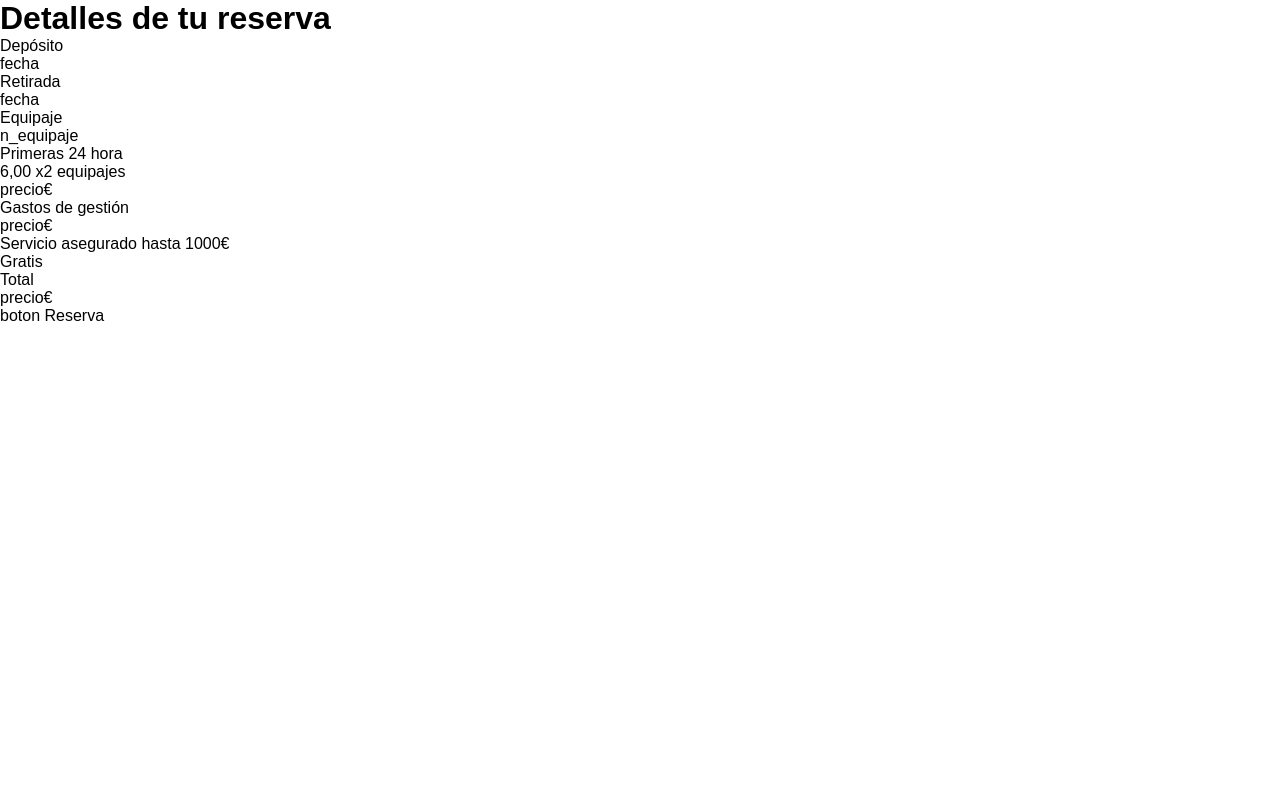
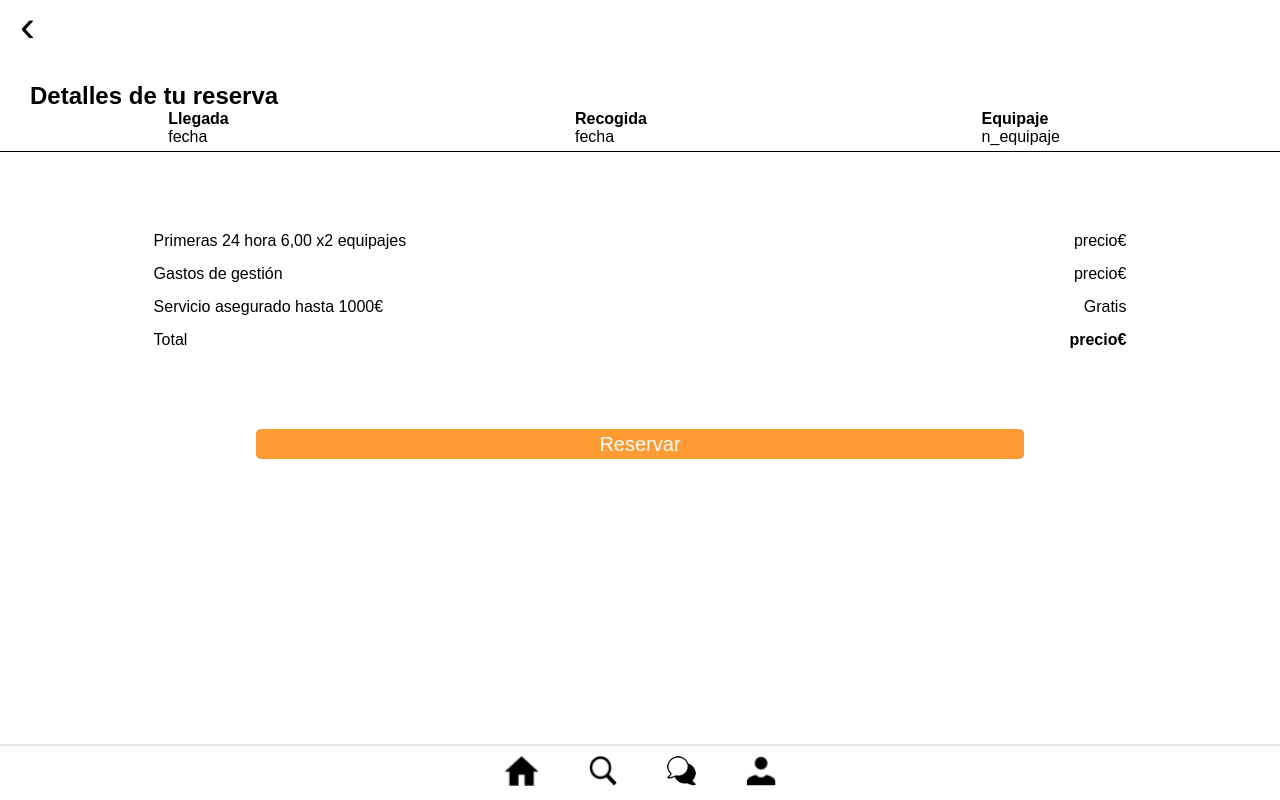
Before and after one commit to paulabenitoc/finalProject-maleteo, a React (Vite) app: page /pasarelareserva in a window 1280 px wide. Built offline with nearby package versions, Linux system fonts and the light colour scheme; a web font is replaced by a local one.

Commit message:
pasarela

```diff
--- a/src/pages/Reserva/ficha.jsx
+++ b/src/pages/Reserva/ficha.jsx
@@ -24,7 +24,7 @@ export default function Ficha() {
 
 
         <>
-
+            <div className='contenedor-ficha'>
                 <Slider2 characters={characters} />
 
                 <section className='chars_usuario'>
@@ -69,10 +69,12 @@ export default function Ficha() {
                 <section className='texto'>
                     <p className='texto_1'>Habitación espaciada a 15 minutos del centro de madrid y a 5 minutos de la Linea 1. Además ofrezco infromacion turística personalizada.</p>
                 </section>
-            <Link to='/thanks' className='button'>
+
+                <Link to='/pasarelaReserva' className='button'>
                     <button className='button_1'>Reservar Ahora</button>
                 </Link>
 
+            </div>
         </>
     )
 }
--- a/src/pages/Reserva/pasarelaReserva.jsx
+++ b/src/pages/Reserva/pasarelaReserva.jsx
@@ -1,39 +1,59 @@
 import React from 'react'
+import { Link } from 'react-router-dom';
+import Nav from '../../components/nav/nav';
+import Volver from '../../components/Volver/Volver';
 
 export default function PasarelaReserva() {
     return (
         <>
-            <h1>Detalles de tu reserva</h1>
-            <div>
-                <p>Depósito</p>
-                <p>fecha</p>
-                <p>Retirada</p>
-                <p>fecha</p>
-                <p>Equipaje</p>
-                <p>n_equipaje</p>
-            </div>
-            <div>
-                <div>
-                    <p>Primeras 24 hora</p>
-                    <p>6,00 x2 equipajes</p>
-                    <p>precio€</p>
+            <Volver />
+            <section className='contenedor-pasarela'>
+                <div className='contenedor-titulo'>
+                    <h1> <strong>Detalles de tu reserva </strong></h1>
+                    <section className='contenedor-titulo_s'>
+                        <div className='titulo-p'>
+                            <p className='texto-tp'><strong>Llegada</strong></p>
+                            <p className='texto-tp'>fecha</p>
+                        </div>
+                        <div className='titulo-p'>
+                            <p className='texto-tp'><strong>Recogida</strong></p>
+                            <p className='texto-tp'>fecha</p>
+                        </div>
+                        <div className='titulo-p'>
+                            <p className='texto-tp'><strong>Equipaje</strong></p>
+                            <p className='texto-tp'>n_equipaje</p>
+                        </div>
+                    </section>
                 </div>
-                <div>
-                    <p>Gastos de gestión</p>
-                    <p>precio€</p>
+                <hr className='line'></hr>
+
+                <div className='contenedor-precios'>
+                    <div className='precio'>
+                        <p className='texto-p'>Primeras 24 hora 6,00 x2 equipajes</p>
+                        <p className='texto-p_1'>precio€</p>
+                    </div>
+                    <div className='precio'>
+                        <p className='texto-p'>Gastos de gestión</p>
+                        <p className='texto-p_1'>precio€</p>
+                    </div>
+                    <div className='precio'>
+                        <p className='texto-p'>Servicio asegurado hasta 1000€</p>
+                        <p className='texto-p_1'>Gratis</p>
+                    </div>
+                    <div className='precio'>
+                        <p className='texto-p'>Total</p>
+                        <p className='texto-p_1'><strong>precio€</strong></p>
+                    </div>
+
                 </div>
-                <div>
-                    <p>Servicio asegurado hasta 1000€</p>
-                    <p>Gratis</p>
+
+                <div className='boton-pasarela'>
+                    <Link to='/thanks' className='button'>
+                        <button className='button_1'>Reservar</button>
+                    </Link>
                 </div>
-                <div>
-                    <p>Total</p>
-                    <p>precio€</p>
-                </div>
-            </div>
-            <div>
-                <p>boton Reserva</p>
-            </div>
+            </section>
+            <Nav className='navi'></Nav>
         </>
 
     )
--- a/src/pages/Reserva/style.css
+++ b/src/pages/Reserva/style.css
@@ -169,9 +169,10 @@
 
 /* ESTO ES EL CSS DE PAGINA FICHA */
 
-.chars_ficha_conteneder {
+
+.contenedor-ficha {
     display: flex;
-    height: 840px;
+    height: 860px;
     flex-wrap: wrap;
 }
 
@@ -290,45 +291,89 @@
 .button {
     display: flex;
     justify-content: center;
-    margin-top: 20px;
     text-decoration: none;
+    width: 100%;
+    height: 30px;
+    padding-bottom: 20px;
 }
 
 .button_1 {
     width: 60%;
-    height: 30px;
     font-size: 20px;
     color: white;
     font-size: 20px;
     background-color: rgb(255, 155, 51);
     border-radius: 5px;
+
 }
 
-.sli {}
+/*PASARELA DE RESERVAS*/
 
-/* .sli.swiper {
-    width: 100%;
-    height: 265px;
+
+.contenedor-pasarela {
+    display: flex;
+    flex-direction: column;
+    height: 100%;
 }
 
-.sli.swiper-slide {
-    text-align: center;
-    font-size: 18px;
-    background: #fff;
+.contenedor-titulo {
+    margin: 30px;
+    margin-bottom: 5px;
+}
 
-    /* Center slide text vertically */
-/* display: flex;
+.contenedor-titulo_s {
+    display: flex;
+    justify-content: center;
+    flex-direction: row;
+}
+
+.titulo-p {
+    display: flex;
+    width: 100%;
+    flex-direction: column;
     justify-content: center;
     align-items: center;
-} */
+}
 
-/* .sli.swiper-slide img {
-    display: block;
-    width: 100%;
-    height: 100%;
-    object-fit: cover;
-} */
-*/
+.texto-tp {
+    width: 32%;
+}
+
+.contenedor-precios {
+    height: 70%;
+    margin-top: 80px;
+    margin-bottom: 80px;
+    display: flex;
+    flex-direction: column;
+    gap: 15px;
+}
+
+.precio {
+    display: flex;
+    flex-direction: row;
+    justify-content: space-around;
+    align-items: center;
+}
+
+.texto-p {
+    width: 32%;
+}
+
+.texto-p_1 {
+    width: 20%;
+    display: flex;
+    justify-content: flex-end;
+}
+
+.line {
+    height: 1px;
+    background-color: black;
+
+}
+
+.boton-pasarela {
+    display: flex;
+}
 
 /* ESTO ES EL CSS DE PAGINA THANKS */
 .back {
```
Lines whose indentation alone changed are shown as unchanged.
